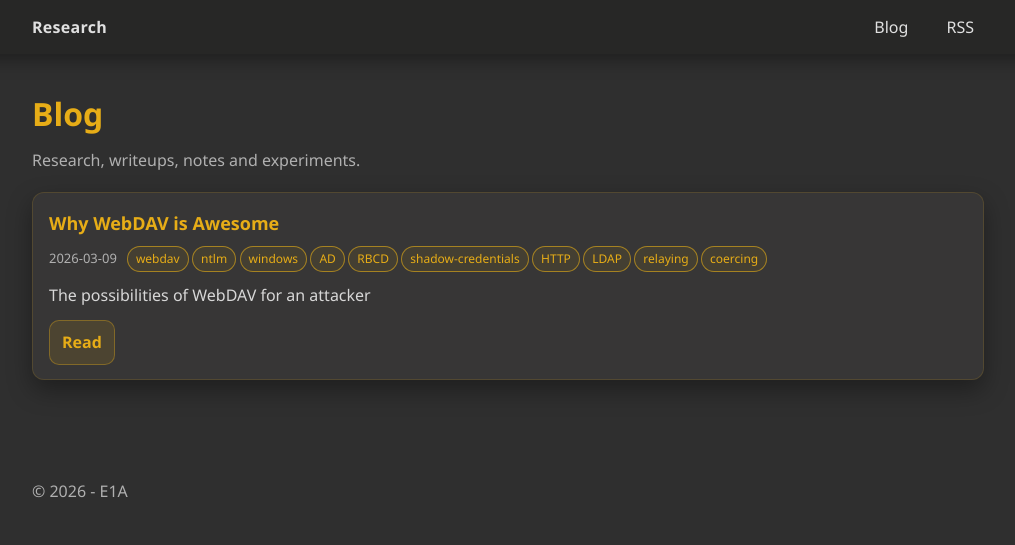
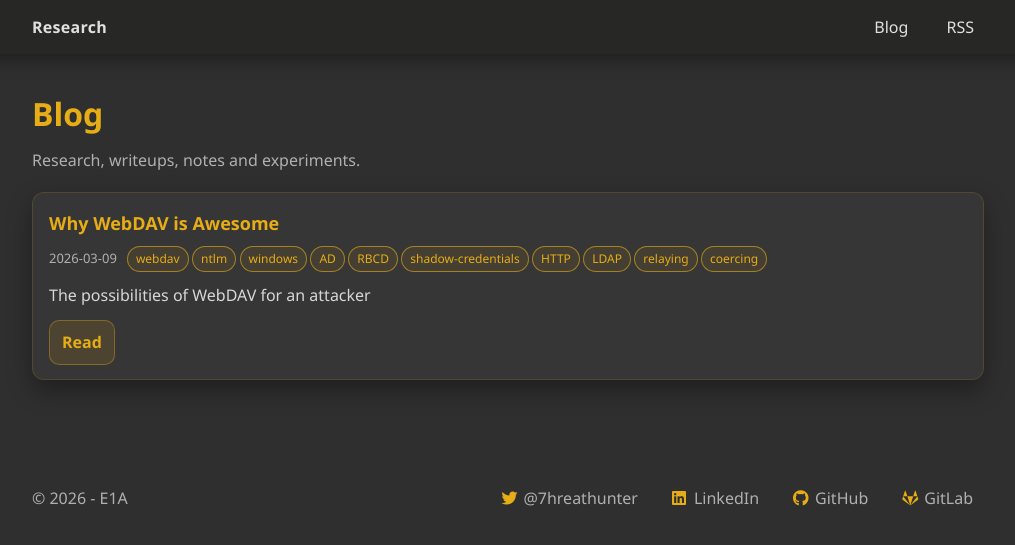
Before and after one commit to E1A/Blog, a Jekyll site: the page built from blog/index.html, in a window 1280 px wide. Shown: the top 545 px of the page, without its empty margins (132-1147 px from the left). Built offline with Jekyll 4.4.1, drawn with Linux system fonts in a browser that asks for light colours; nearby versions of some CDN libraries.

Commit message:
Added socials

```diff
--- a/_layouts/default.html
+++ b/_layouts/default.html
@@ -11,6 +11,7 @@
     <link rel="icon" href="{{ '/favicon.ico' | relative_url }}" type="image/x-icon">
 
     <link rel="stylesheet" href="{{ '/assets/css/site.css' | relative_url }}">
+    <link rel="stylesheet" href="https://cdnjs.cloudflare.com/ajax/libs/font-awesome/5.15.4/css/all.min.css">
 
     <link rel="stylesheet" href="https://cdnjs.cloudflare.com/ajax/libs/highlight.js/11.9.0/styles/atom-one-dark.min.css">
   </head>
@@ -31,8 +32,26 @@
     </main>
 
     <footer class="site-footer">
-      <div class="container">
+      <div class="container footer-content">
         <span>© {{ site.time | date: "%Y" }} - E1A</span>
+        <nav class="social-links" aria-label="Social links">
+          <a class="social-link" href="https://twitter.com/7hreathunter" target="_blank" rel="noopener noreferrer">
+            <i class="fab fa-twitter" aria-hidden="true"></i>
+            <span>@7hreathunter</span>
+          </a>
+          <a class="social-link" href="https://linkedin.com/in/finn-van-der-knaap" target="_blank" rel="noopener noreferrer">
+            <i class="fab fa-linkedin" aria-hidden="true"></i>
+            <span>LinkedIn</span>
+          </a>
+          <a class="social-link" href="https://github.com/E1A" target="_blank" rel="noopener noreferrer">
+            <i class="fab fa-github" aria-hidden="true"></i>
+            <span>GitHub</span>
+          </a>
+          <a class="social-link" href="https://gitlab.com/E1A" target="_blank" rel="noopener noreferrer">
+            <i class="fab fa-gitlab" aria-hidden="true"></i>
+            <span>GitLab</span>
+          </a>
+        </nav>
       </div>
     </footer>
 
--- a/assets/css/site.css
+++ b/assets/css/site.css
@@ -73,6 +73,45 @@ a:hover{ text-decoration: underline; }
   margin-top: 40px;
   padding: 10px 0 30px;
   color: var(--muted);
+}
+
+.footer-content{
+  display: flex;
+  align-items: center;
+  justify-content: space-between;
+  gap: 12px 24px;
+  flex-wrap: wrap;
+}
+
+.social-links{
+  display: flex;
+  align-items: center;
+  flex-wrap: wrap;
+  gap: 8px 12px;
+}
+
+.social-link{
+  display: inline-flex;
+  align-items: center;
+  gap: 8px;
+  padding: 6px 10px;
+  border-radius: 10px;
+  border: 1px solid transparent;
+  color: var(--muted);
+  transition: background 120ms ease-out, color 120ms ease-out, border-color 120ms ease-out;
+}
+
+.social-link i{
+  color: var(--accent);
+  width: 14px;
+  text-align: center;
+}
+
+.social-link:hover{
+  background: var(--accent-soft);
+  border-color: rgba(231, 173, 23, 0.25);
+  color: var(--text);
+  text-decoration: none;
 }
 
 .page-header{
@@ -393,3 +432,14 @@ a:hover{ text-decoration: underline; }
   outline: none;
   box-shadow: 0 0 0 3px rgba(231, 173, 23, 0.25);
 }
+
+@media (max-width: 640px){
+  .footer-content{
+    justify-content: center;
+    text-align: center;
+  }
+
+  .social-links{
+    justify-content: center;
+  }
+}
```
